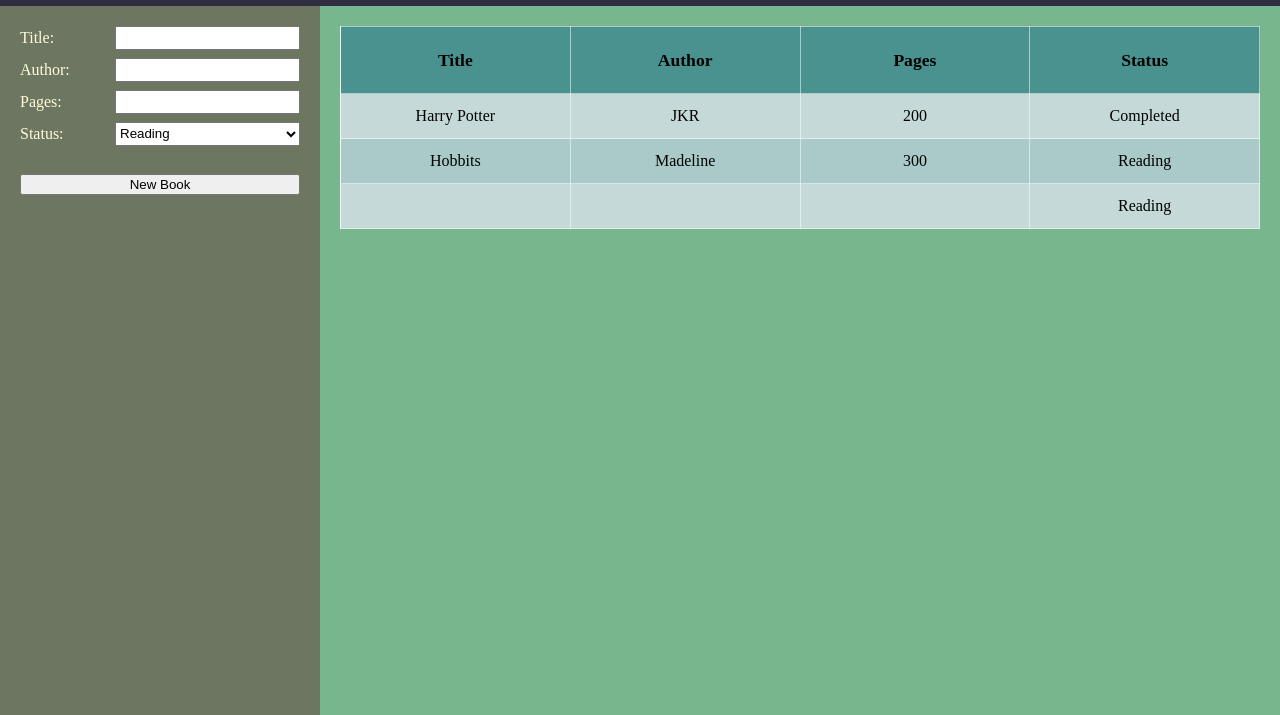
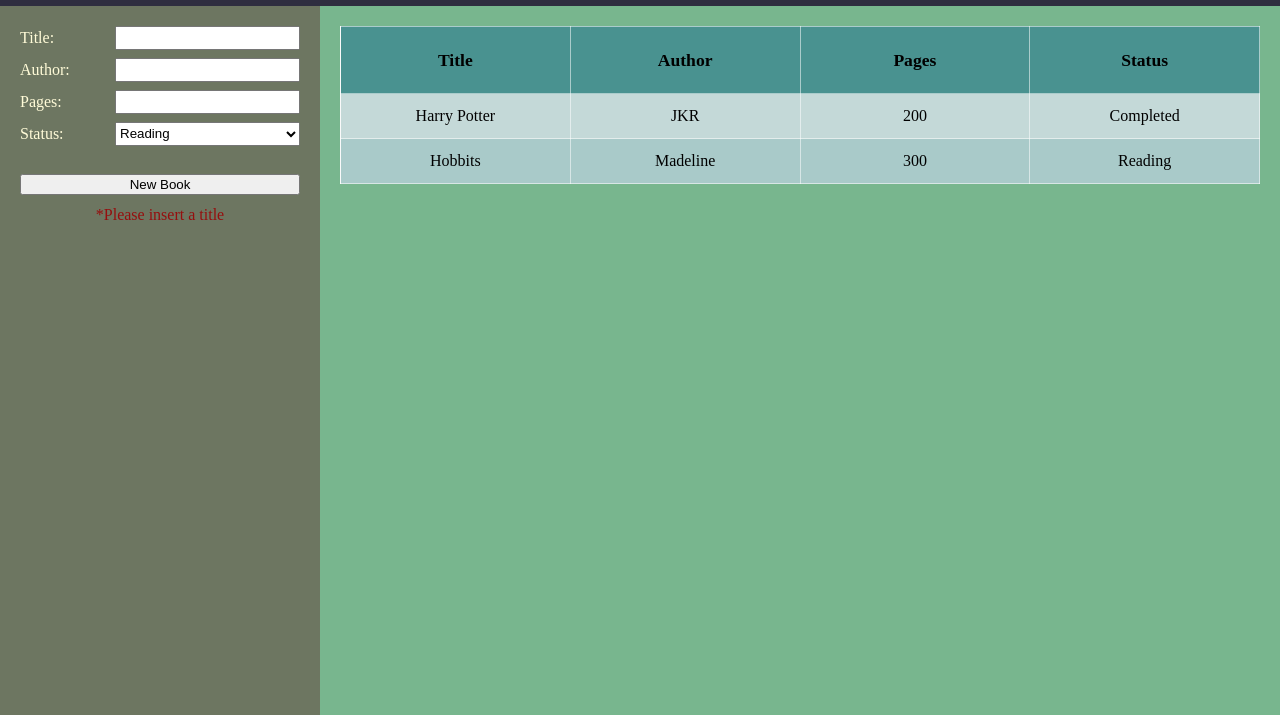
Before and after one commit to yosuanicolaus/odin-library, a plain HTML site: page index.html in a window 1280 px wide. Both pictures are taken after a click on the button "New Book". Shown: the part 85-800 px from the top of the page. Drawn offline with Linux system fonts and the light colour scheme.

Commit message:
implement warning message if title is empty

```diff
--- a/index.html
+++ b/index.html
@@ -29,7 +29,8 @@
         <option value="Dropped">Dropped</option>
         <option value="Plan To Read">Plan To Read</option>
       </select>
-      <button id="new" type="reset">New Book</button>
+      <button id="new" type="button">New Book</button>
+      <div class="warning">*Please insert a title</div>
     </form>
 
     <div class="container">
--- a/library.js
+++ b/library.js
@@ -25,10 +25,24 @@ addBookToLibrary("Hobbits", "Madeline", "300", "Reading");
 
 const newButton = document.getElementById("new");
 newButton.addEventListener("click", () => {
-  const title = document.getElementById("title").value;
-  const author = document.getElementById("author").value;
-  const pages = document.getElementById("pages").value;
+  const title  = document.getElementById("title").value;
+  let   author = document.getElementById("author").value;
+  let   pages  = document.getElementById("pages").value;
   const status = document.getElementById("status").value;
 
+  if (title.length == 0) {
+    newButton.nextElementSibling.style.display = "block";
+    return;
+  }
+  newButton.nextElementSibling.style.display = "none";
+
+  if (author.length == 0) {
+    author = "-";
+  }
+  if (pages.length == 0) {
+    pages = "-";
+  }
+
   addBookToLibrary(title, author, pages, status);
+  document.querySelector("form").reset();
 });
--- a/style.scss
+++ b/style.scss
@@ -44,6 +44,13 @@ header {
     margin-top: 20px;
     grid-column: span 2;
   }
+
+  .warning {
+    display: none;
+    grid-column: span 2;
+    text-align: center;
+    color: rgb(150, 14, 14);
+  }
 }
 
 .container {
```
Also changed, not shown: style.css, 1 other file.
